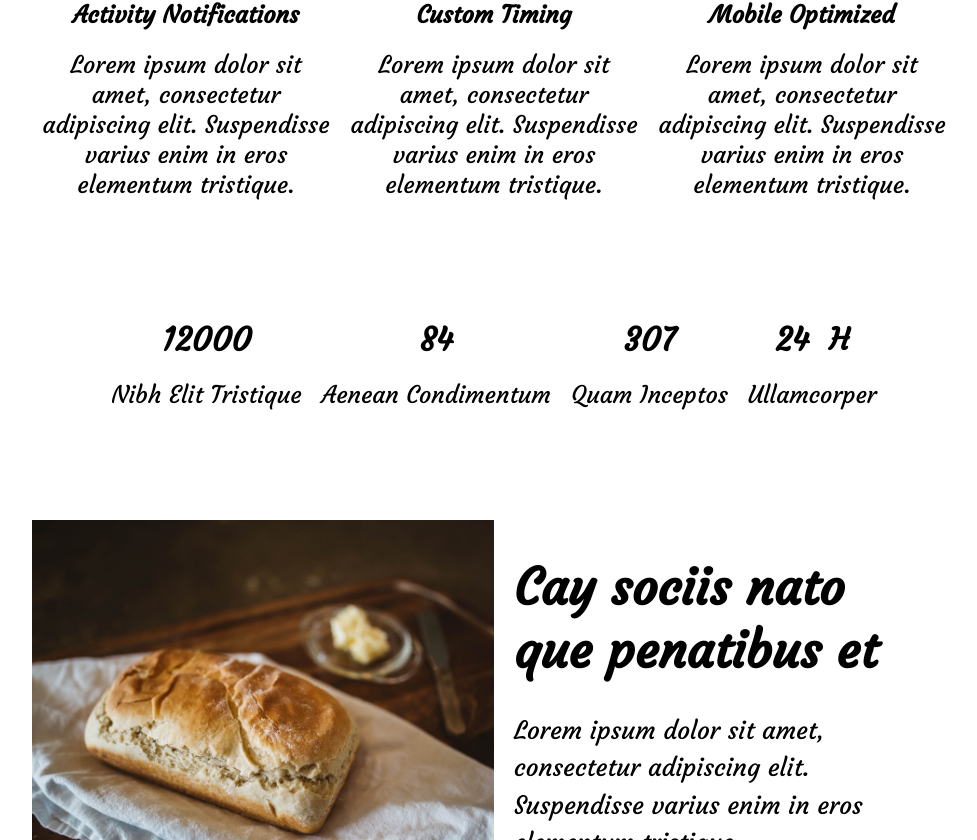
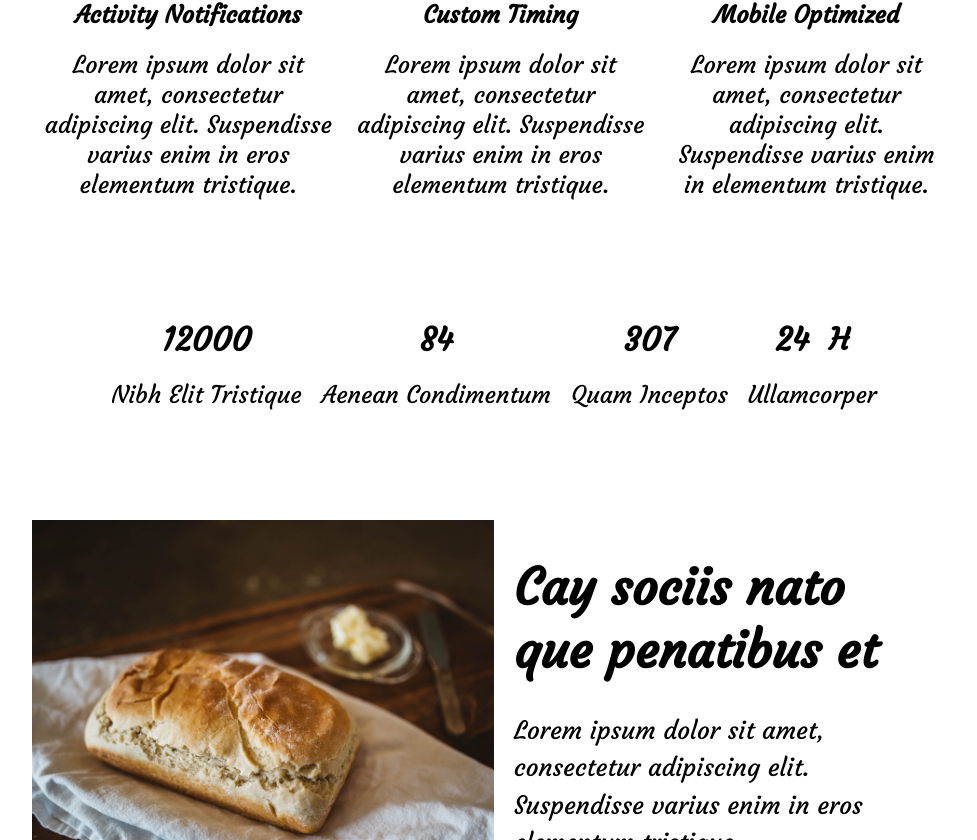
Before and after one commit to mustafaf8/Cafe-Website, a plain HTML site: page newSıte/index.html in a window 1280 px wide. Shown: the part 4358-5198 px from the top of the page, without its empty margins (146-1123 px from the left). Drawn offline with Linux system fonts and the light colour scheme; a web font is replaced by a local one.

Commit message:
Update index.html

```diff
--- a/newSıte/index.html
+++ b/newSıte/index.html
@@ -102,7 +102,7 @@
                  <div class="features-content">
                      <img src="assets/logoop.svg" alt="logo">
                      <h2>Mobile Optimized</h2>
-                     <p>Lorem ipsum dolor sit amet, consectetur adipiscing elit. Suspendisse varius enim in eros elementum tristique. </p>
+                     <p>Lorem ipsum dolor sit amet, consectetur adipiscing elit. Suspendisse varius enim in  elementum tristique. </p>
                  </div>
             </div>
 
```
